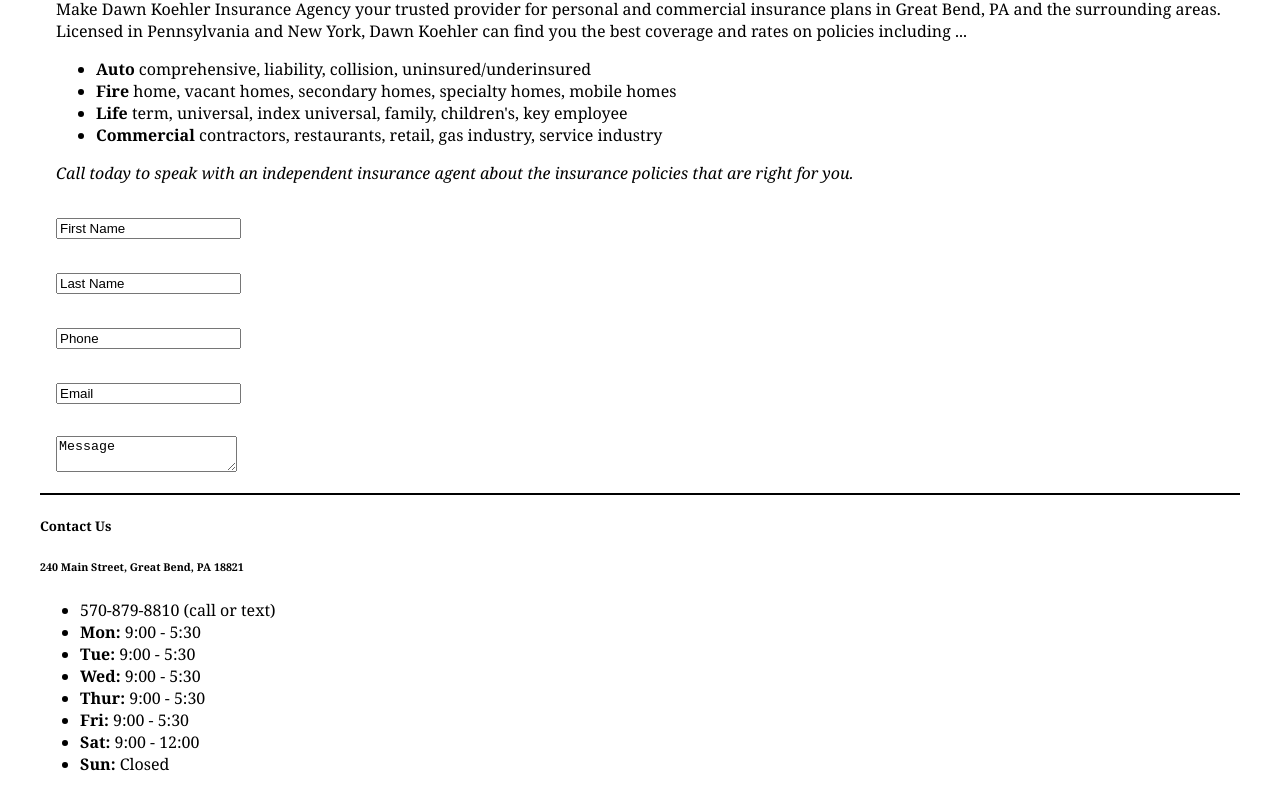
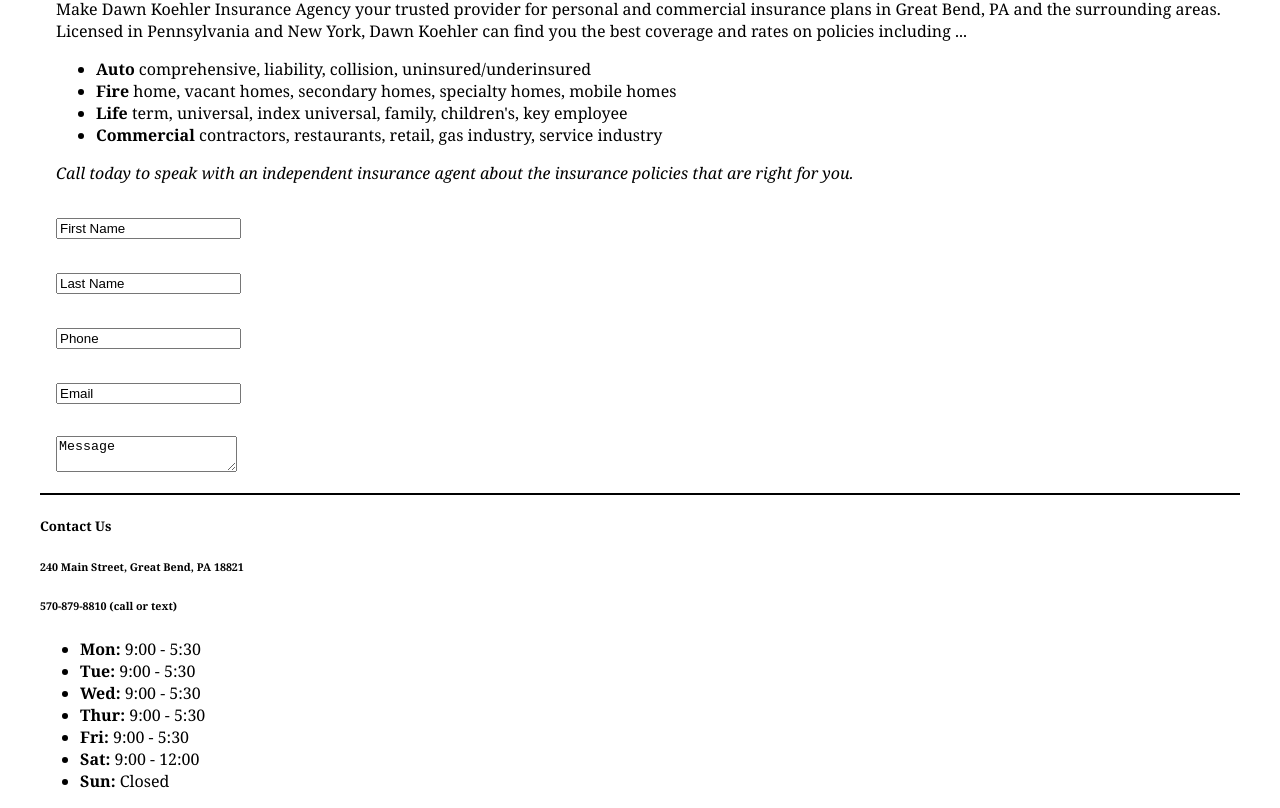
Before and after one commit to jamesjdougherty/dk-app, an Angular app in the folder dk-app/: page / in a window 1280 px wide. Shown: the part 883-1691 px from the top of the page. Built offline with nearby package versions, Linux system fonts and the light colour scheme.

Commit message:
Style footer for DK info

```diff
--- a/dk-app/src/app/app.component.html
+++ b/dk-app/src/app/app.component.html
@@ -138,10 +138,8 @@
   <footer class="divider">
     <h5>Contact Us</h5>
     <h6>240 Main Street, Great Bend, PA 18821</h6>
+    <h6>570-879-8810 (call or text)</h6>
     <ul>
-      <li>
-        570-879-8810 (call or text)
-      </li>
       <li><b>Mon:</b> 9:00 - 5:30</li>
       <li><b>Tue:</b> 9:00 - 5:30</li>
       <li><b>Wed:</b> 9:00 - 5:30</li>
```
